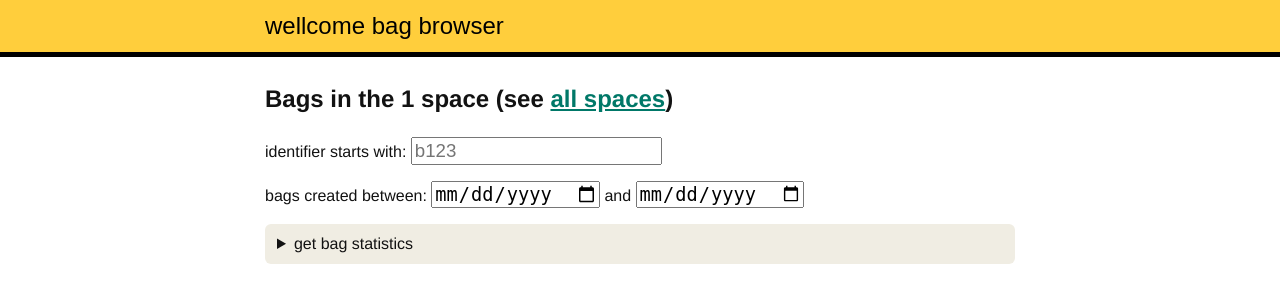
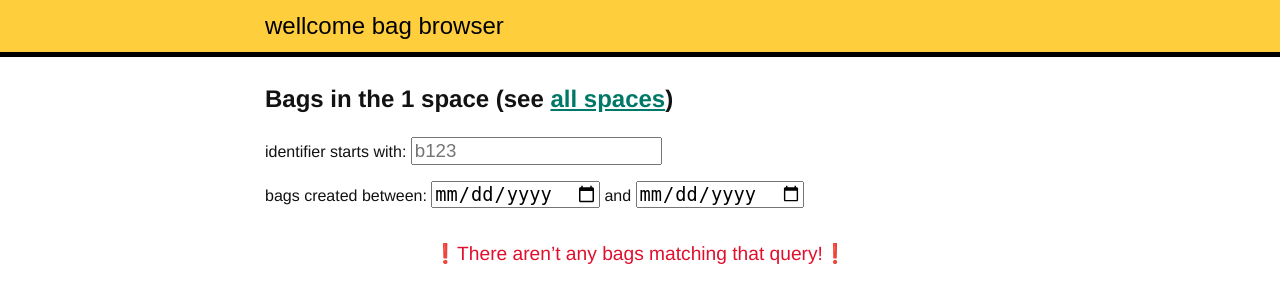
Before and after one commit to wellcomecollection/bag-browser, a Flask app: page /spaces/1 in a window 1280 px wide. Shown: the top 296 px of the page. Run offline with Flask 2, Linux system fonts and the light colour scheme; data that the repository does not hold is empty; some web fonts are replaced.

Commit message:
Approve the appearance of the "no results" page
Previously the "get new results" request would error out if you made a
request that didn't have any results, and the old results would stick
around.  (See parent commit.)

Now it's fixed, the JS knows there are no results, and we can display
a message explaining the error.

```diff
--- a/static/bag_browser.js
+++ b/static/bag_browser.js
@@ -100,7 +100,35 @@ class BagHandler {
     }
 
     old_file_ext_tally.parentNode.replaceChild(new_file_ext_tally, old_file_ext_tally);
+
+    // Display or hide the "no bags found" message as appropriate.
+    //
+    // We also hide other parts of the bags panel which aren't appropriate
+    // if there aren't any results.
+    var noBagsMessage = document.getElementById("no_bags_message");
+    var bagsTable = document.getElementById("bags_table");
+    var bagsDetails = document.getElementById("bag_details");
+
+    if (this.payload["bags"].length === 0) {
+      hide(bagsTable);
+      hide(bagsDetails);
+
+      unhide(noBagsMessage);
+    } else {
+      unhide(bagsTable);
+      unhide(bagsDetails);
+
+      hide(noBagsMessage);
+    }
   }
+}
+
+function hide(element) {
+  element.classList.add("hidden");
+}
+
+function unhide(element) {
+  element.classList.remove("hidden");
 }
 
 /**
--- a/static/style.css
+++ b/static/style.css
@@ -174,3 +174,13 @@ details {
 input {
   font-size: 14pt;
 }
+
+.hidden {
+  display: none;
+}
+
+#no_bags_message {
+  font-size: 1.2em;
+  text-align: center;
+  color: #E10F2D;
+}
--- a/templates/bags_in_space.html
+++ b/templates/bags_in_space.html
@@ -18,7 +18,7 @@
   </p>
 </form>
 
-<details>
+<details id="bag_details">
   <summary>get bag statistics</summary>
 
   <ul>
@@ -64,6 +64,10 @@
   </tbody>
 </table>
 
+<div id="no_bags_message" class="hidden">
+  ❗️There aren&rsquo;t any bags matching that query!❗️
+</div>
+
 <table class="pagination">
   <tr>
     {% if page > 1 %}
```
